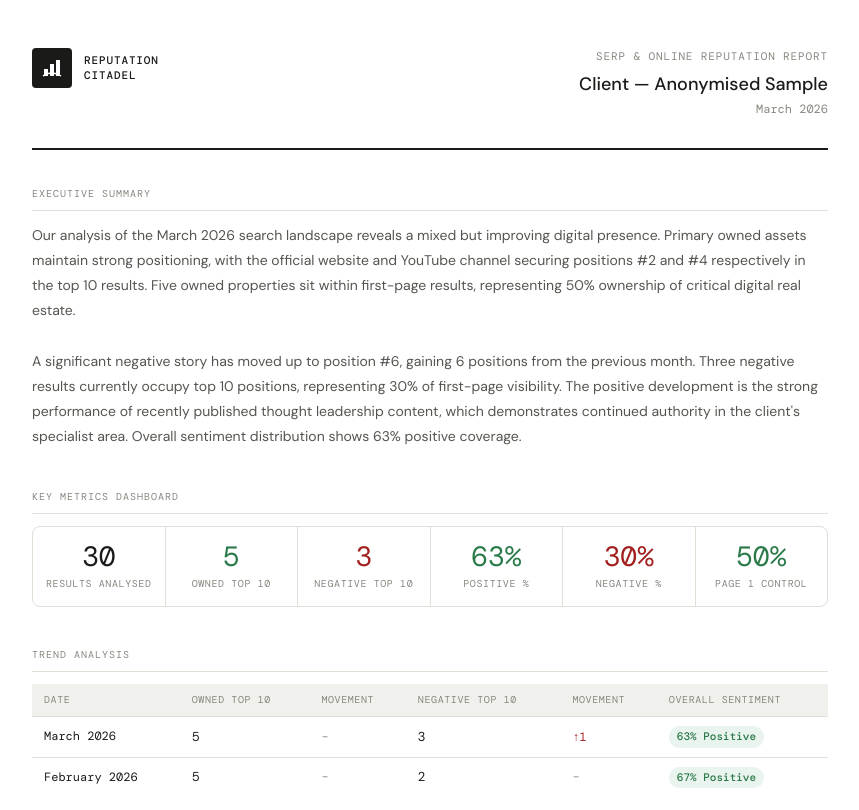
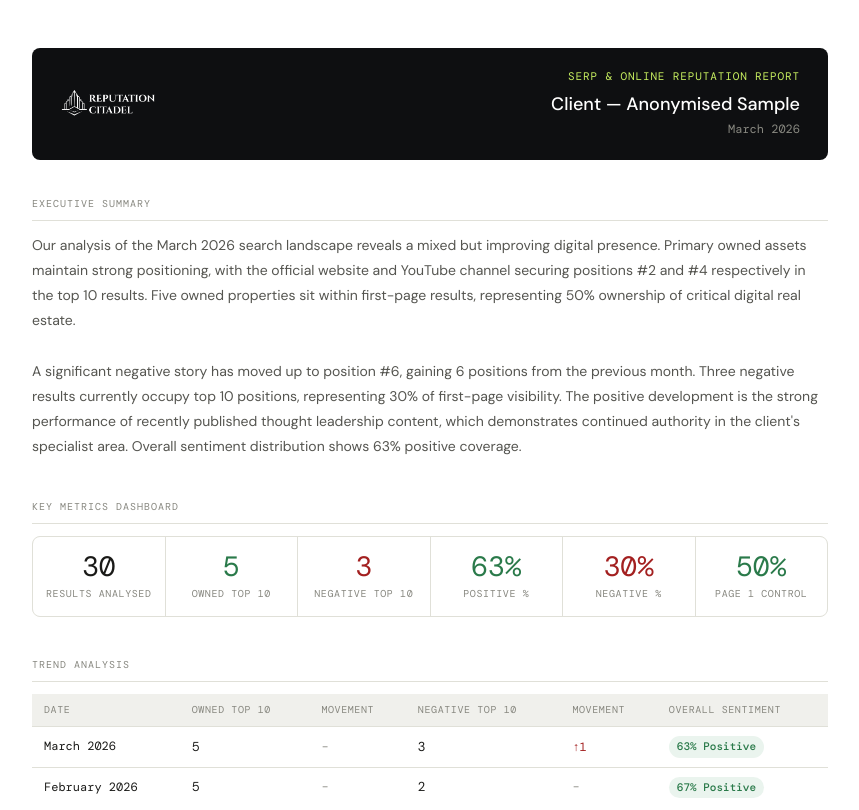
Before and after one commit to oamr9792/citadel-dashboard, a website: page public/sample-report.html in a window 1280 px wide. Shown: the top 810 px of the page, without its empty margins (210-1069 px from the left). Drawn offline with nearby package versions, Linux system fonts and the light colour scheme.

Commit message:
Update sample-report.html

```diff
--- a/public/sample-report.html
+++ b/public/sample-report.html
@@ -37,27 +37,17 @@
 
   .page { max-width: 860px; margin: 0 auto; padding: 48px 32px 80px; }
 
-  /* Header */
   .report-header {
     display: flex;
-    align-items: flex-start;
+    align-items: center;
     justify-content: space-between;
-    padding-bottom: 28px;
-    border-bottom: 2px solid var(--text);
+    padding: 20px 28px;
+    background: #0e0f11;
+    border-radius: 8px;
     margin-bottom: 36px;
   }
 
-  .logo-block { display: flex; align-items: center; gap: 12px; }
-
-  .logo-mark {
-    width: 40px;
-    height: 40px;
-    background: var(--text);
-    border-radius: 4px;
-    display: flex;
-    align-items: center;
-    justify-content: center;
-  }
+  .logo-block { display: flex; align-items: center; }
 
   .logo-text {
     font-family: 'DM Mono', monospace;
@@ -73,7 +63,7 @@
   .report-title {
     font-size: 11px;
     font-family: 'DM Mono', monospace;
-    color: var(--text3);
+    color: #c8f060;
     text-transform: uppercase;
     letter-spacing: .08em;
     margin-bottom: 4px;
@@ -82,17 +72,16 @@
   .report-client {
     font-size: 18px;
     font-weight: 500;
-    color: var(--text);
+    color: #ffffff;
     margin-bottom: 2px;
   }
 
   .report-date {
     font-size: 12px;
-    color: var(--text3);
+    color: #888880;
     font-family: 'DM Mono', monospace;
   }
 
-  /* Section */
   .section { margin-bottom: 40px; }
 
   .section-label {
@@ -106,14 +95,12 @@
     border-bottom: 1px solid var(--border);
   }
 
-  /* Executive summary */
   .summary-text {
     font-size: 14px;
     color: var(--text2);
     line-height: 1.8;
   }
 
-  /* Metrics grid */
   .metrics-grid {
     display: grid;
     grid-template-columns: repeat(6, 1fr);
@@ -151,16 +138,13 @@
     line-height: 1.3;
   }
 
-  /* Tables */
   table {
     width: 100%;
     border-collapse: collapse;
     font-size: 13px;
   }
 
-  thead tr {
-    background: var(--surface2);
-  }
+  thead tr { background: var(--surface2); }
 
   th {
     font-family: 'DM Mono', monospace;
@@ -206,10 +190,7 @@
   .badge-neg { background: var(--red-bg); color: var(--red); }
   .badge-neu { background: var(--surface2); color: var(--text3); }
 
-  .owned-star {
-    color: var(--text);
-    font-size: 14px;
-  }
+  .owned-star { color: var(--text); font-size: 14px; }
 
   .movement {
     font-family: 'DM Mono', monospace;
@@ -221,7 +202,6 @@
   .movement.down { color: var(--green); }
   .movement.flat { color: var(--text3); }
 
-  /* Sentiment bar */
   .sentiment-bar {
     display: flex;
     height: 10px;
@@ -250,7 +230,6 @@
     vertical-align: middle;
   }
 
-  /* Action items */
   .action-list { list-style: none; }
 
   .action-list li {
@@ -274,12 +253,10 @@
     padding-top: 2px;
   }
 
-  /* Trend table */
   .trend-up { color: var(--red); font-family: 'DM Mono', monospace; font-size: 12px; }
   .trend-down { color: var(--green); font-family: 'DM Mono', monospace; font-size: 12px; }
   .trend-flat { color: var(--text3); font-family: 'DM Mono', monospace; font-size: 12px; }
 
-  /* Footer */
   .report-footer {
     margin-top: 48px;
     padding-top: 20px;
@@ -310,27 +287,17 @@
 <body>
 <div class="page">
 
-  <!-- HEADER -->
   <div class="report-header">
     <div class="logo-block">
-      <div class="logo-mark">
-        <svg width="22" height="22" viewBox="0 0 22 22" fill="none">
-          <rect x="3" y="12" width="4" height="7" fill="white"/>
-          <rect x="9" y="7" width="4" height="12" fill="white"/>
-          <rect x="15" y="3" width="4" height="16" fill="white"/>
-          <path d="M2 19 Q11 13 20 19" stroke="white" stroke-width="1.5" fill="none"/>
-        </svg>
-      </div>
-      <div class="logo-text">Reputation<br>Citadel</div>
+      <img src="/logo.png" style="height:44px;width:auto;" alt="Reputation Citadel">
     </div>
     <div class="report-meta">
-      <div class="report-title">SERP & Online Reputation Report</div>
+      <div class="report-title">SERP &amp; Online Reputation Report</div>
       <div class="report-client">Client — Anonymised Sample</div>
       <div class="report-date">March 2026</div>
     </div>
   </div>
 
-  <!-- EXECUTIVE SUMMARY -->
   <div class="section">
     <div class="section-label">Executive Summary</div>
     <p class="summary-text">
@@ -339,7 +306,6 @@
     </p>
   </div>
 
-  <!-- KEY METRICS -->
   <div class="section">
     <div class="section-label">Key Metrics Dashboard</div>
     <div class="metrics-grid">
@@ -370,7 +336,6 @@
     </div>
   </div>
 
-  <!-- TREND ANALYSIS -->
   <div class="section">
     <div class="section-label">Trend Analysis</div>
     <table>
@@ -405,7 +370,6 @@
     </table>
   </div>
 
-  <!-- SERP OWNERSHIP MAP -->
   <div class="section">
     <div class="section-label">SERP Ownership Map</div>
     <table>
@@ -505,7 +469,6 @@
     <p style="font-size:11px;color:var(--text3);margin-top:8px;font-family:'DM Mono',monospace">★ = owned asset &nbsp;·&nbsp; ↑ = moved up (negative) &nbsp;·&nbsp; ↓ = moved down (positive) &nbsp;·&nbsp; – = no movement</p>
   </div>
 
-  <!-- SENTIMENT -->
   <div class="section">
     <div class="section-label">Sentiment Analysis</div>
     <div class="sentiment-bar" style="margin-bottom:10px">
@@ -550,7 +513,6 @@
     </table>
   </div>
 
-  <!-- OWNED CONTENT PERFORMANCE -->
   <div class="section">
     <div class="section-label">Owned Content Performance</div>
     <table>
@@ -596,7 +558,6 @@
     </table>
   </div>
 
-  <!-- NEGATIVE EXPOSURE -->
   <div class="section">
     <div class="section-label">Negative Exposure Analysis</div>
     <table>
@@ -656,7 +617,6 @@
     </table>
   </div>
 
-  <!-- ACTION ITEMS -->
   <div class="section">
     <div class="section-label">Action Items — Next Period</div>
     <ul class="action-list">
@@ -687,9 +647,8 @@
     </ul>
   </div>
 
-  <!-- FOOTER -->
   <div class="report-footer">
-    <span>Reputation Citadel · SERP & Online Reputation Report · March 2026</span>
+    <span>Reputation Citadel · SERP &amp; Online Reputation Report · March 2026</span>
     <span class="confidential-badge">Confidential — Sample Report</span>
   </div>
 
```
